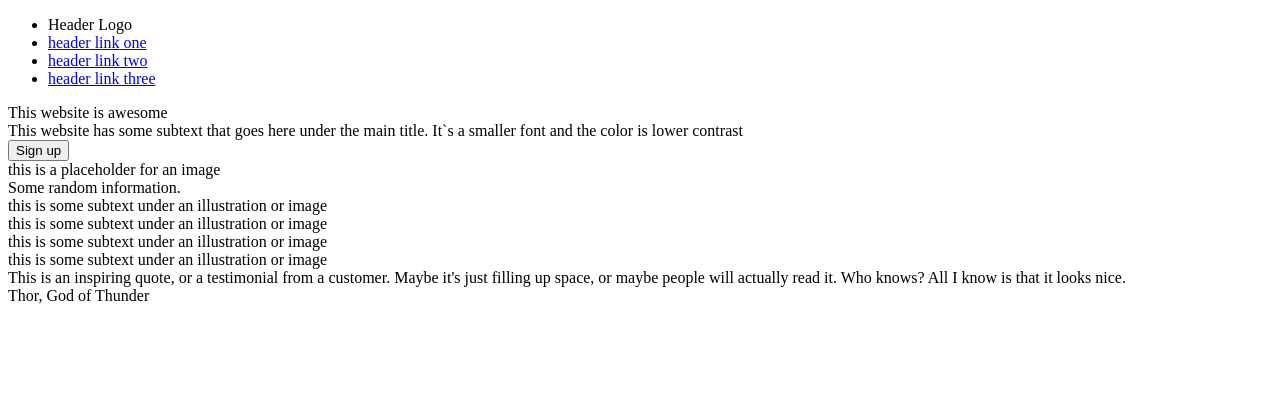
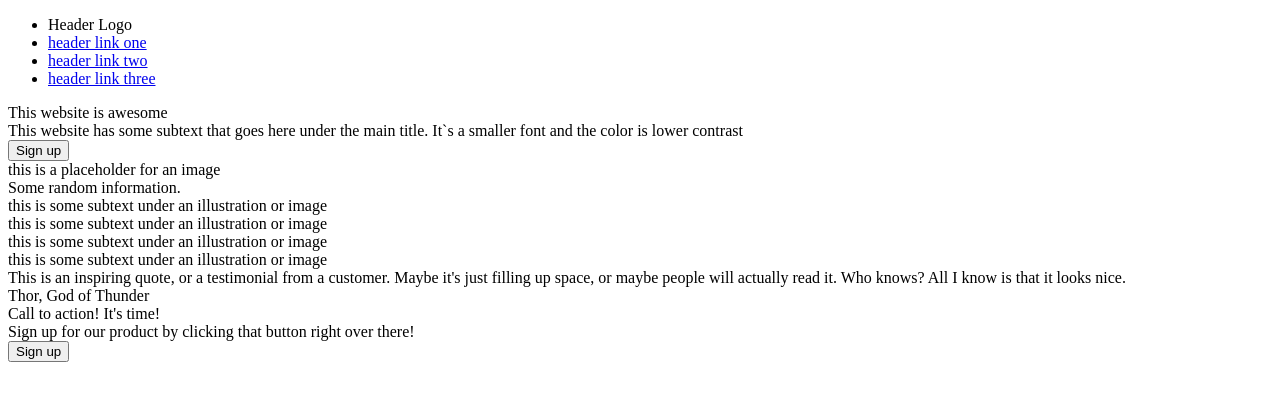
Before and after one commit to aaronvalera/Landing-Page, a plain HTML site: page index.html in a window 1280 px wide. Drawn offline with Linux system fonts and the light colour scheme.

Commit message:
Add fourth section of the page

```diff
--- a/index.html
+++ b/index.html
@@ -39,5 +39,14 @@
             <div class="quote">This is an inspiring quote, or a testimonial from a customer. Maybe it's just filling up space, or maybe people will actually read it. Who knows? All I know is that it looks nice.</div>
             <div class="quote-author">Thor, God of Thunder</div>
         </div>
+        <div class="section-four">
+            <div class="c-t-a">
+                <div class="left-side">
+                    <div class="main-text">Call to action! It's time!</div>
+                    <div class="sec-text">Sign up for our product by clicking that button right over there!</div>
+                </div>
+                <button class="su">Sign up</button>
+            </div>
+        </div>
     </body>
 </html>
```
